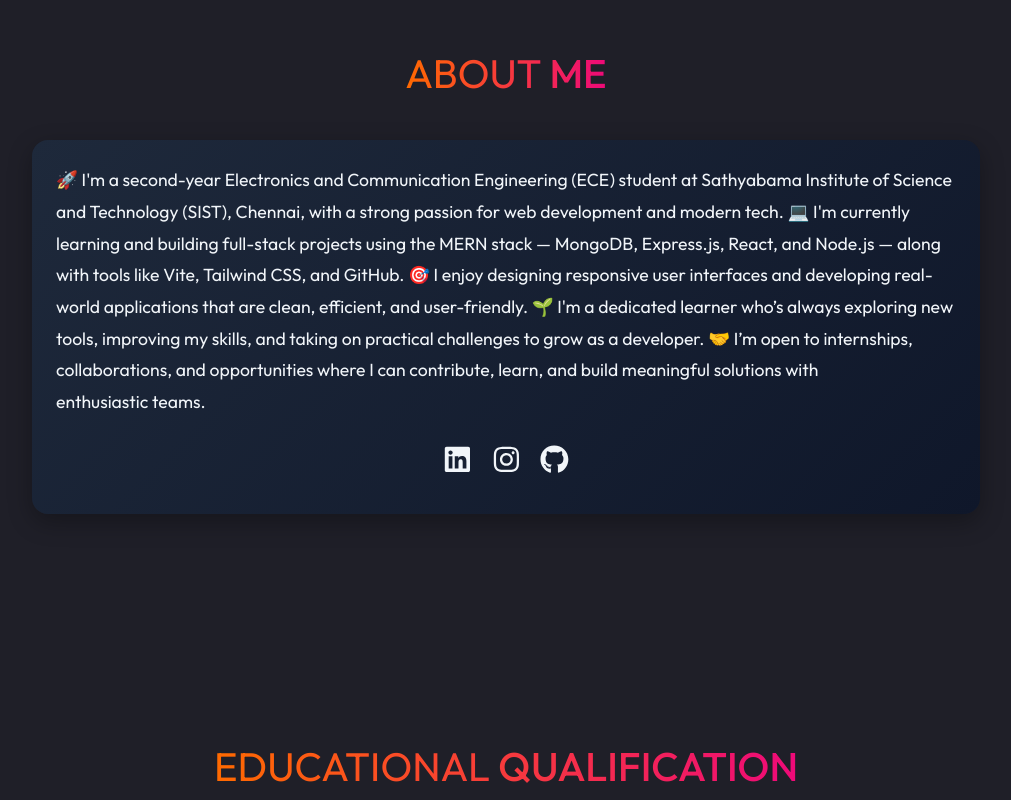
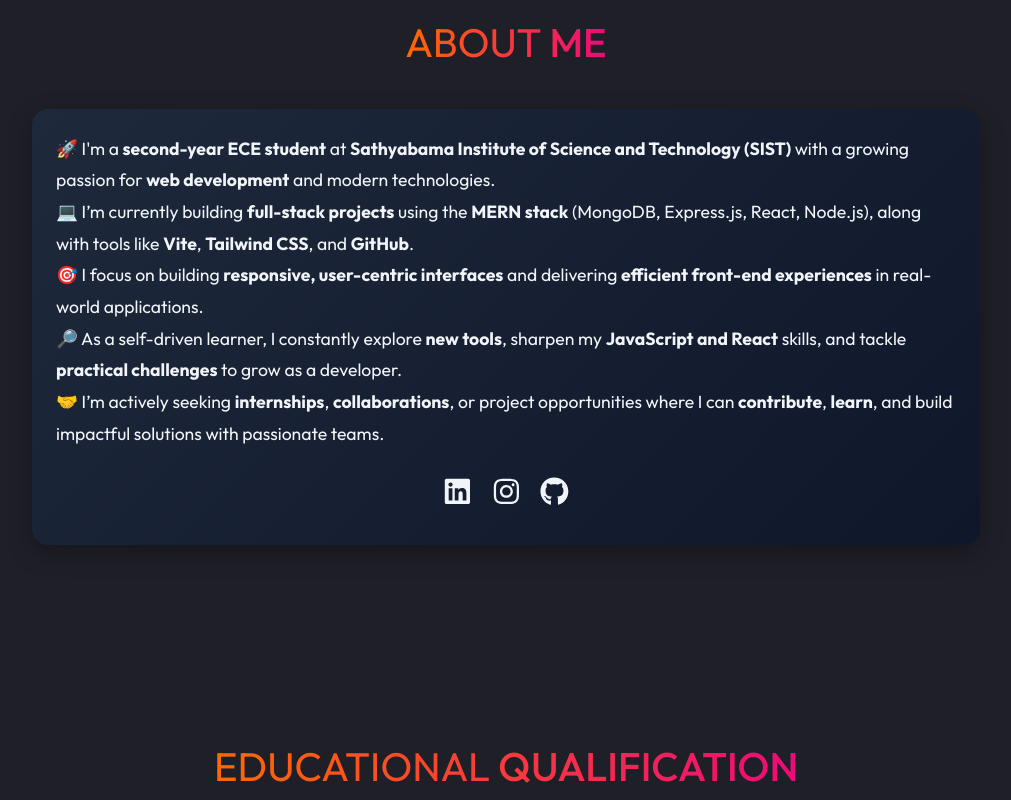
Before and after one commit to Nallakaruppannasamy/My-portfolio, a React (Vite) app: page / in a window 1280 px wide. Shown: the part 1000-1800 px from the top of the page, without its empty margins (134-1145 px from the left). Built offline with nearby package versions, Linux system fonts and the light colour scheme.

Commit message:
About section changes

```diff
--- a/src/components/About/About.jsx
+++ b/src/components/About/About.jsx
@@ -20,14 +20,15 @@
       </div>
 
       <div className="description" data-aos="fade-up">
-        <p>
-          🚀 I'm a second-year Electronics and Communication Engineering (ECE) student at Sathyabama Institute of Science and Technology (SIST), Chennai, with a strong passion for web development and modern tech.
-💻 I'm currently learning and building full-stack projects using the MERN stack — MongoDB, Express.js, React, and Node.js — along with tools like Vite, Tailwind CSS, and GitHub.
-🎯 I enjoy designing responsive user interfaces and developing real-world applications that are clean, efficient, and user-friendly.
-🌱 I'm a dedicated learner who’s always exploring new tools, improving my skills, and taking on practical challenges to grow as a developer.
-🤝 I’m open to internships, collaborations, and opportunities where I can contribute, learn, and build meaningful solutions with enthusiastic teams.
-        </p>
+        <p>🚀 I'm a <strong>second-year ECE student</strong> at <strong>Sathyabama Institute of Science and Technology (SIST)</strong> with a growing passion for <strong>web development</strong> and modern technologies.</p>
 
+  <p>💻 I’m currently building <strong>full-stack projects</strong> using the <strong>MERN stack</strong> (MongoDB, Express.js, React, Node.js), along with tools like <strong>Vite</strong>, <strong>Tailwind CSS</strong>, and <strong>GitHub</strong>.</p>
+
+  <p>🎯 I focus on building <strong>responsive, user-centric interfaces</strong> and delivering <strong>efficient front-end experiences</strong> in real-world applications.</p>
+
+  <p>🔎 As a self-driven learner, I constantly explore <strong>new tools</strong>, sharpen my <strong>JavaScript and React</strong> skills, and tackle <strong>practical challenges</strong> to grow as a developer.</p>
+
+  <p>🤝 I’m actively seeking <strong>internships</strong>, <strong>collaborations</strong>, or project opportunities where I can <strong>contribute</strong>, <strong>learn</strong>, and build impactful solutions with passionate teams.</p>
         <div className="social-icons">
           <a href="https://www.linkedin.com/in/nallakaruppannasamyr/" target="_blank" rel="noopener noreferrer"> <FaLinkedin /> </a>
           <a href="https://www.instagram.com/_rnks_007/" target="_blank" rel="noopener noreferrer"> <FaInstagram /> </a>
--- a/src/components/Contact/Contact.jsx
+++ b/src/components/Contact/Contact.jsx
@@ -54,7 +54,8 @@
         {/* Left Side */}
         <div className="contact-left">
           <h1>Let's talk</h1>
-          <p>I'm always open to new opportunities, collaborations, or just a friendly tech chat! Whether you have a project in mind or just want to connect, feel free to reach out. Let’s build something amazing together!</p>
+          <p>I'm always open to <strong>exciting opportunities</strong>, <strong>meaningful collaborations</strong>, or simply a <strong>tech-focused conversation</strong>.
+  Whether you're planning a project or just want to connect, feel free to reach out — let’s create something impactful together.</p>
           <div className="contact-details">
             <div className="contact-detail">
               <img src={assets.mail_logo} alt="email" />
@@ -73,14 +74,14 @@
 
         {/* Right Side */}
         <form ref={formRef} onSubmit={onSubmit} className="contact-right">
-          <label>Your Name:</label>
+          <label>Full Name:</label>
           <input type="text" placeholder='Enter your name' name='name' required />
 
-          <label>Your Email:</label>
+          <label>Email Address:</label>
           <input type="email" placeholder='Enter your email' name='email' required />
 
-          <label>Write your message here:</label>
-          <textarea name="message" rows="8" placeholder='Enter your message' required></textarea>
+          <label>Let’s Start the Conversation:</label>
+          <textarea name="message" rows="8" placeholder="Tell me about your project, idea, or question..." required></textarea>
 
           <button type='submit' className='contact-submit'>Submit Now</button>
         </form>
--- a/src/index.css
+++ b/src/index.css
@@ -11,3 +11,6 @@
   font-optical-sizing: auto;
   font-style: normal;
 }
+body::-webkit-scrollbar {
+  display: none;
+}
```
